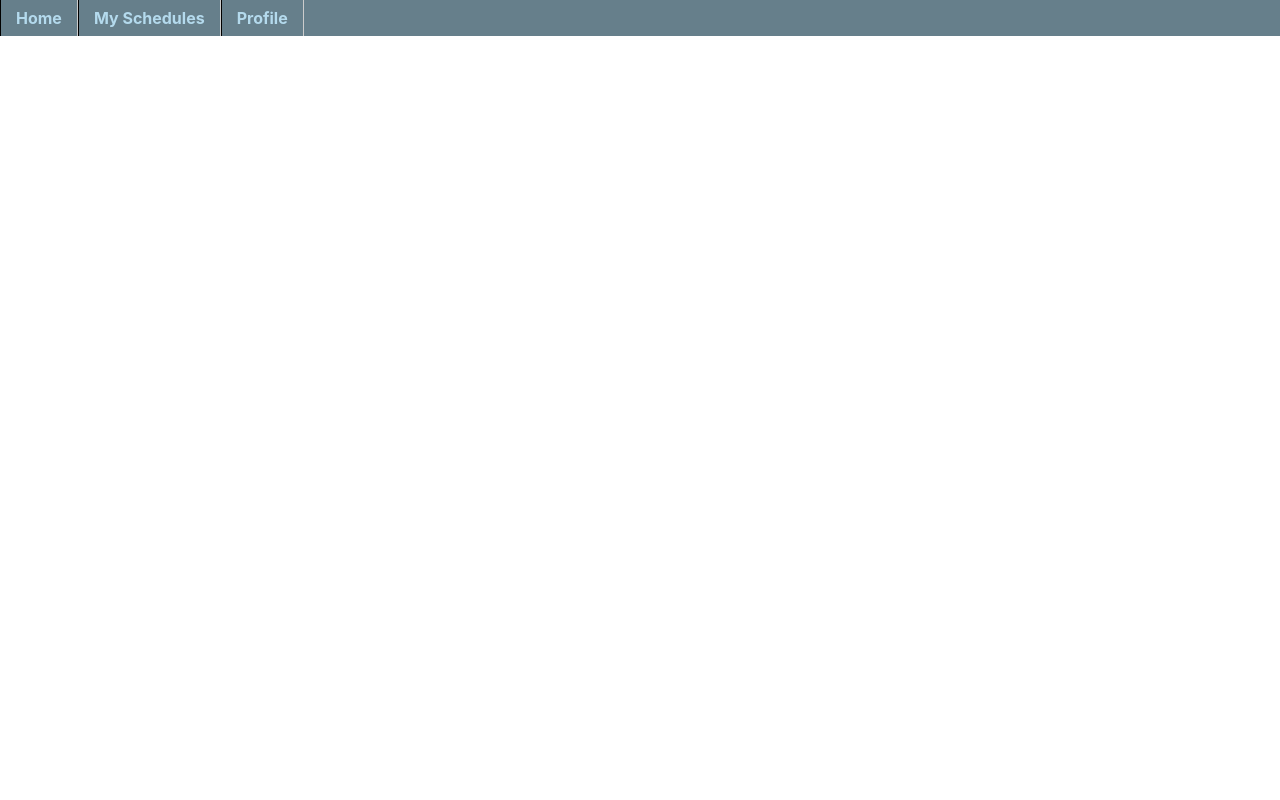
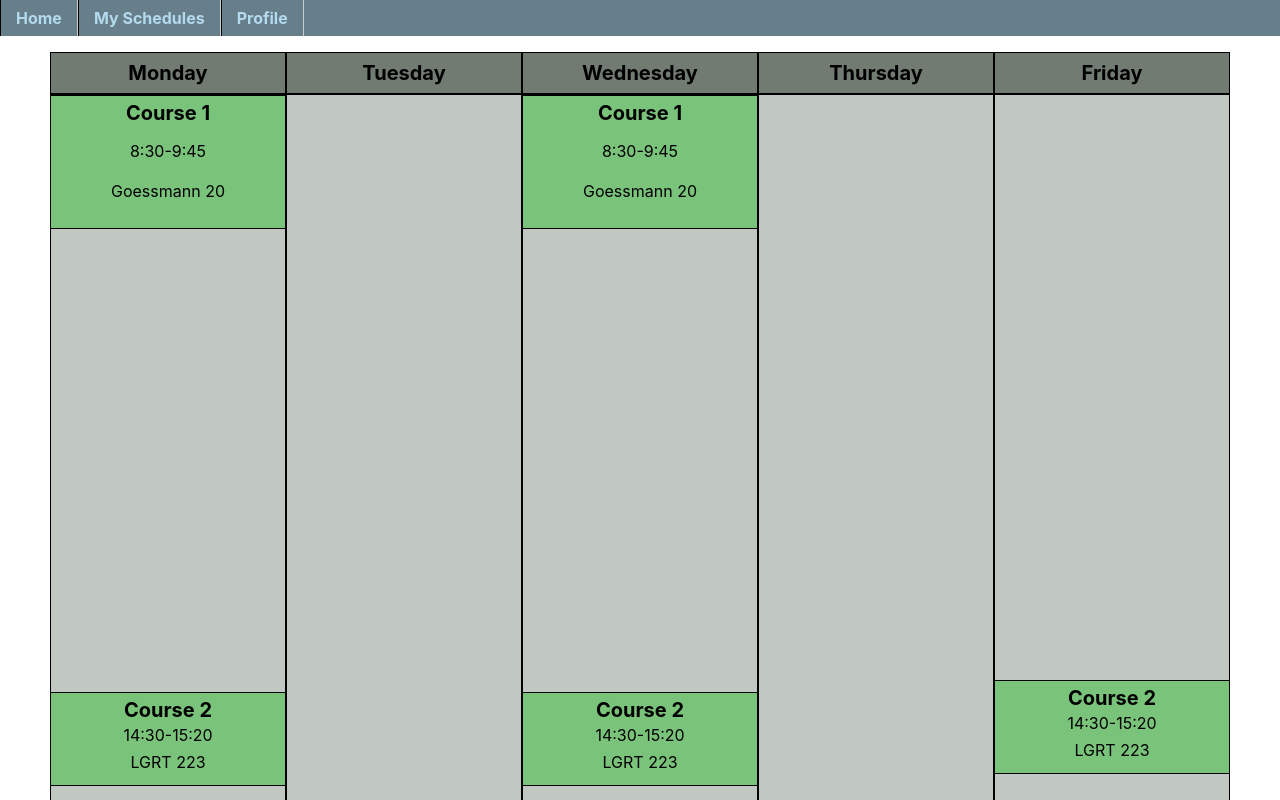
Before and after one commit to CS320-group-B/CS320-project, a React (Create React App) app in the folder client/: page /schedule in a window 1280 px wide. Shown: the top 800 px of the page. Built offline with nearby package versions, Linux system fonts and the light colour scheme.

Commit message:
Designed the schedule page with appropriate course position depending on the time it starts

```diff
--- a/client/src/App.js
+++ b/client/src/App.js
@@ -4,6 +4,7 @@ import './App.css';
 import Navbar from "./components/Navbar/Navbar";
 import Home from "./components/Home/Home"
 import Profile from "./components/Profile/Profile"
+import Schedule from "./components/Schedule/Schedule"
 
 function App() {
   return (
@@ -12,6 +13,7 @@ function App() {
       <Routes>
         <Route exact path="/" element={<Home />} />
         <Route exact path="/profile" element={<Profile />} />
+        <Route exact path="/schedule" element={<Schedule />} />
       </Routes>
 
     </BrowserRouter>
--- a/client/src/components/Navbar/Navbar.js
+++ b/client/src/components/Navbar/Navbar.js
@@ -5,7 +5,7 @@ function Navbar () {
         <div>
           <ul id="nav">
             <li><a href="/">Home</a></li>
-            <li><a href="#">My Schedules</a></li>
+            <li><a href="/Schedule">My Schedules</a></li>
             <li><a href="/Profile">Profile</a></li>
           </ul>
         </div>
--- /dev/null
+++ b/client/src/components/Schedule/Schedule.css
@@ -0,0 +1,50 @@
+#schedule-container {
+    display: flex;
+    margin: 0 50px 0 50px;
+}
+
+.date {
+    background-color: rgb(193, 200, 193);
+    width: 20%;
+    padding: 0;
+}
+
+.date .title {
+    background-color: rgb(113, 123, 113);
+    text-align: center;
+    font-size: 20px;
+    font-weight: bold;
+    margin: 0px;
+    padding: 8px 0px;
+    border: 1px black solid;
+}
+
+.course-list {
+    margin: 0px;
+    padding: 0px;
+    border: 1px black solid;
+}
+
+.course {
+    background-color: rgb(122, 195, 122);
+    padding: 5px 8px;
+    text-align: center;
+    justify-content: center;
+    align-items: center;
+    border-top: 1px black solid;
+    border-bottom: 1px black solid;
+}
+
+.course-name {
+    font-weight: bold;
+    font-size: 20px;
+    height: 33%;
+}
+
+.course-time {
+    height: 33%;
+}
+
+.course-room {
+    height: 33%;
+}
--- /dev/null
+++ b/client/src/components/Schedule/Schedule.js
@@ -0,0 +1,107 @@
+import "./Schedule.css";
+
+function Schedule() {
+    let mondayData = [{course_name: "Course 1", time: "8:30-9:45", room: "Goessmann 20", class_start: 510, class_end: 585}, {course_name: "Course 2", time: "14:30-15:20", room: "LGRT 223", class_start: 870, class_end: 920}]
+    let tuesdayData = []
+    let wednesdayData = [{course_name: "Course 1", time: "8:30-9:45", room: "Goessmann 20", class_start: 510, class_end: 585}, {course_name: "Course 2", time: "14:30-15:20", room: "LGRT 223", class_start: 870, class_end: 920}]
+    let thursdayData = []
+    let fridayData = [{course_name: "Course 2", time: "14:30-15:20", room: "LGRT 223", class_start: 870, class_end: 920}]
+    const tableSize = 1000
+    let last = 510
+
+    let setLast = () => {
+        last = 510
+    }
+
+    return (
+        <div id="schedule-container">
+            <ul class="date">
+                <div class="title">Monday</div>
+                <ul class="course-list" style={{height: tableSize + 'px'}}>
+                    {mondayData.map((course) =>  {
+                        const durationHeight = (course.class_end - course.class_start) / 615 * tableSize
+                        const diffCourseMargin = (course.class_start - last) / 615 * tableSize
+                        last = course.class_end
+                        return (
+                        <div class="course" style={{height: durationHeight + 'px', marginTop: diffCourseMargin + 'px'}}>
+                            <div class="course-name">{course.course_name}</div>
+                            <div class="course-time">{course.time}</div>
+                            <div class="course-room">{course.room}</div>
+                        </div>
+                    )})}
+                    {setLast()}
+                </ul>
+            </ul>
+            <ul class="date">
+                <div class="title">Tuesday</div>
+                <ul class="course-list" style={{height: tableSize + 'px'}}>
+                    {tuesdayData.map((course) =>  {
+                        const durationHeight = (course.class_end - course.class_start) / 615 * tableSize
+                        const diffCourseMargin = (course.class_start - last) / 615 * tableSize
+                        last = course.class_end
+                        return (
+                        <div class="course" style={{height: durationHeight + 'px', marginTop: diffCourseMargin + 'px'}}>
+                            <div class="course-name">{course.course_name}</div>
+                            <div class="course-time">{course.time}</div>
+                            <div class="course-room">{course.room}</div>
+                        </div>
+                    )})}
+                    {setLast()}
+                </ul>
+            </ul>
+            <ul class="date">
+                <div class="title">Wednesday</div>
+                <ul class="course-list" style={{height: tableSize + 'px'}}>
+                    {wednesdayData.map((course) =>  {
+                        const durationHeight = (course.class_end - course.class_start) / 615 * tableSize
+                        const diffCourseMargin = (course.class_start - last) / 615 * tableSize
+                        last = course.class_end
+                        return (
+                        <div class="course" style={{height: durationHeight + 'px', marginTop: diffCourseMargin + 'px'}}>
+                            <div class="course-name">{course.course_name}</div>
+                            <div class="course-time">{course.time}</div>
+                            <div class="course-room">{course.room}</div>
+                        </div>
+                    )})}
+                    {setLast()}
+                </ul>
+            </ul>
+            <ul class="date">
+                <div class="title">Thursday</div>
+                <ul class="course-list" style={{height: tableSize + 'px'}}>
+                    {thursdayData.map((course) =>  {
+                        const durationHeight = (course.class_end - course.class_start) / 615 * tableSize
+                        const diffCourseMargin = (course.class_start - last) / 615 * tableSize
+                        last = course.class_end
+                        return (
+                        <div class="course" style={{height: durationHeight + 'px', marginTop: diffCourseMargin + 'px'}}>
+                            <div class="course-name">{course.course_name}</div>
+                            <div class="course-time">{course.time}</div>
+                            <div class="course-room">{course.room}</div>
+                        </div>
+                    )})}
+                    {setLast()}
+                </ul>
+            </ul>
+            <ul class="date">
+                <div class="title">Friday</div>
+                <ul class="course-list" style={{height: tableSize + 'px'}}>
+                    {fridayData.map((course) =>  {
+                        const durationHeight = (course.class_end - course.class_start) / 615 * tableSize
+                        const diffCourseMargin = (course.class_start - last) / 615 * tableSize
+                        last = course.class_end
+                        return (
+                        <div class="course" style={{height: durationHeight + 'px', marginTop: diffCourseMargin + 'px'}}>
+                            <div class="course-name">{course.course_name}</div>
+                            <div class="course-time">{course.time}</div>
+                            <div class="course-room">{course.room}</div>
+                        </div>
+                    )})}
+                    {setLast()}
+                </ul>
+            </ul>
+        </div>
+    );
+}
+
+export default Schedule
```
